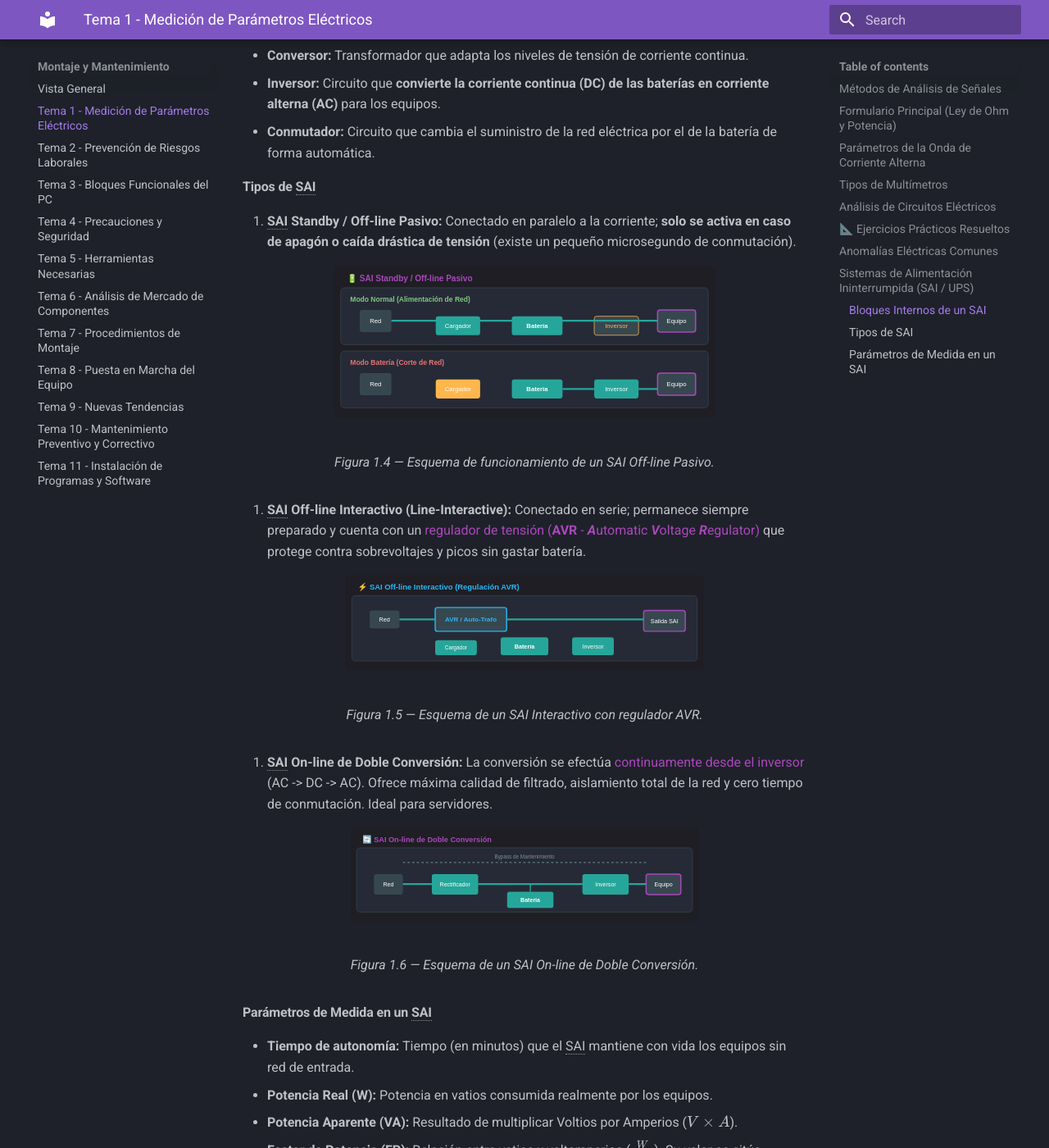
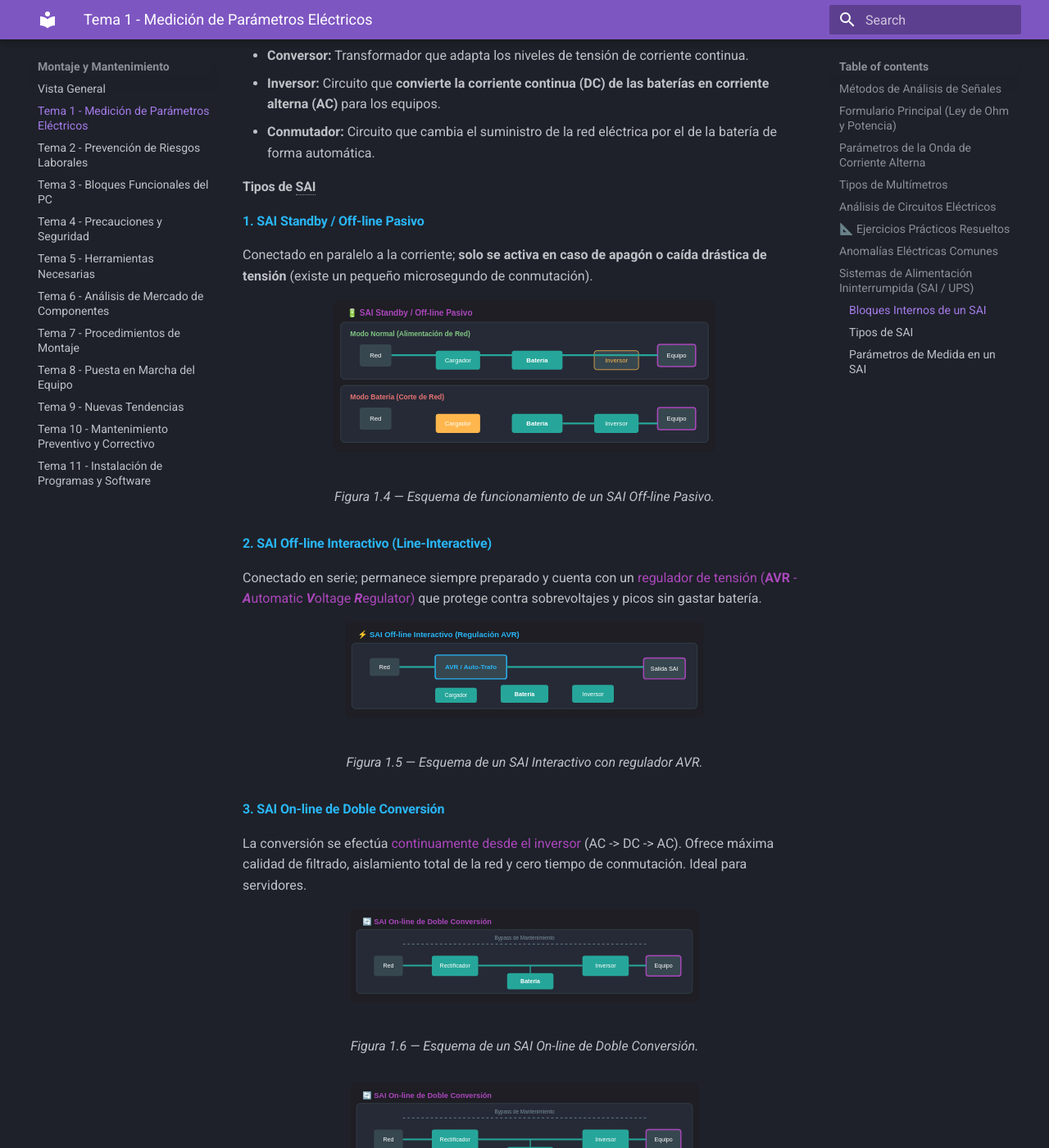
Before and after one commit to Beamspark/SMR-Apuntes, an MkDocs documentation site: the page built from docs/montaje/tema-1.md, in a window 1280 px wide and 1400 px high, scrolled down 6720 px. Shown: the whole window at 82% size. Built offline with MkDocs 1.6.1 and Material for MkDocs 9.7.7, drawn with Linux system fonts in a browser that asks for light colours.

Commit message:
Update tema-1.md

```diff
--- a/docs/montaje/tema-1.md
+++ b/docs/montaje/tema-1.md
@@ -164,21 +164,29 @@ Dispositivo que proporciona alimentación a los equipos cuando ocurre un corte d
 - **Conmutador:** Circuito que cambia el suministro de la red eléctrica por el de la batería de forma automática.
 
 #### Tipos de SAI
-1. **SAI Standby / Off-line Pasivo:** Conectado en paralelo a la corriente; **solo se activa en caso de apagón o caída drástica de tensión** (existe un pequeño microsegundo de conmutación).
+<h4 style="color: #29b6f6;">1. SAI Standby / Off-line Pasivo</h4>
+Conectado en paralelo a la corriente; **solo se activa en caso de apagón o caída drástica de tensión** (existe un pequeño microsegundo de conmutación).
 
 <figure markdown="span">
   ![SAI Standby Off-line](../img/montaje/tema-1/sai-offline.svg)
   <figcaption>Figura 1.4 — Esquema de funcionamiento de un SAI Off-line Pasivo.</figcaption>
 </figure>
 
-2. **SAI Off-line Interactivo (Line-Interactive):** Conectado en serie; permanece siempre preparado y cuenta con un <span style="color: #ab47bc;">regulador de tensión (**AVR** - ***A***utomatic ***V***oltage ***R***egulator)</span> que protege contra sobrevoltajes y picos sin gastar batería.
+<h4 style="color: #29b6f6;">2. SAI Off-line Interactivo (Line-Interactive)</h4>
+Conectado en serie; permanece siempre preparado y cuenta con un <span style="color: #ab47bc;">regulador de tensión (**AVR** - ***A***utomatic ***V***oltage ***R***egulator)</span> que protege contra sobrevoltajes y picos sin gastar batería.
 
 <figure markdown="span">
   ![SAI Line Interactive](../img/montaje/tema-1/sai-interactive.svg)
   <figcaption>Figura 1.5 — Esquema de un SAI Interactivo con regulador AVR.</figcaption>
 </figure>
 
-3. **SAI On-line de Doble Conversión:** La conversión se efectúa <span style="color: #ab47bc;">continuamente desde el inversor</span> (AC -> DC -> AC). Ofrece máxima calidad de filtrado, aislamiento total de la red y cero tiempo de conmutación. Ideal para servidores.
+<h4 style="color: #29b6f6;">3. SAI On-line de Doble Conversión</h4>
+La conversión se efectúa <span style="color: #ab47bc;">continuamente desde el inversor</span> (AC -> DC -> AC). Ofrece máxima calidad de filtrado, aislamiento total de la red y cero tiempo de conmutación. Ideal para servidores.
+
+<figure markdown="span">
+  ![SAI Online Doble Conversion](../img/montaje/tema-1/sai-online.svg)
+  <figcaption>Figura 1.6 — Esquema de un SAI On-line de Doble Conversión.</figcaption>
+</figure>
 
 <figure markdown="span">
   ![SAI Online Doble Conversion](../img/montaje/tema-1/sai-online.svg)
```
